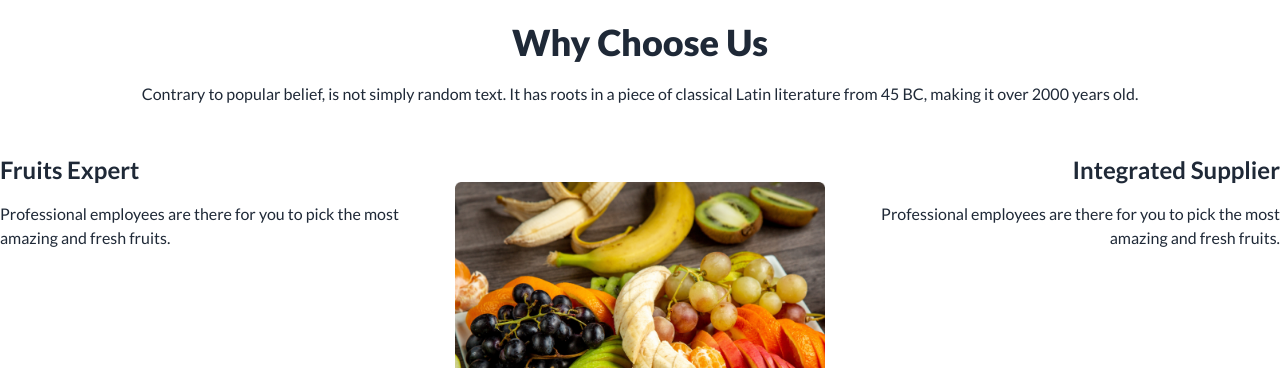
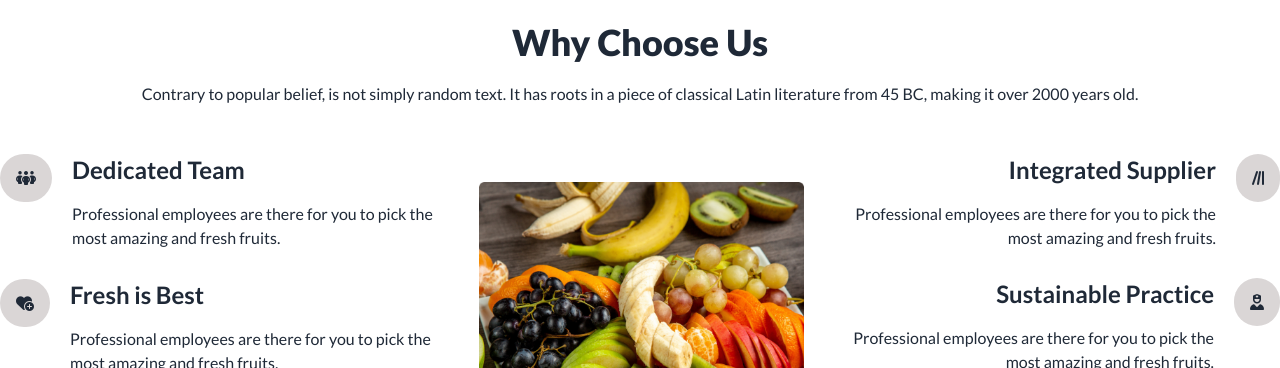
Before and after one commit to Ifteharr001/Fruit-Brust-Assignment-03, a plain HTML site: page index.html in a window 1280 px wide. Shown: the part 2432-2800 px from the top of the page. Drawn offline with nearby package versions, Linux system fonts and the light colour scheme.

```diff
--- a/index.html
+++ b/index.html
@@ -56,7 +56,7 @@
                     </ul>
                   </div>
                   <div class="navbar-center hidden lg:flex">
-                    <ul class="menu menu-horizontal px-1 text-xl text-[#fff] lato-font font-semibold">
+                    <ul class="menu menu-horizontal px-1 text-sm text-[#fff] lato-font font-semibold">
                         <li class="hover:bg-white"><a>Home</a></li>
                         <li class="hover:bg-white"><a>About Us</a></li>
                         <li class="hover:bg-white"><a>All Fruits</a></li>
@@ -73,7 +73,7 @@
                 <!-- search bar -->
                 <div class="navbar-end invisible lg:visible">
                     <input type="text" placeholder="Search Here" class=" input input-bordered w-34 rounded-full border-0 md:w-auto px-18 relative" />
-                    <i class="fa-solid fa-magnifying-glass absolute right-36 text-xl"></i>
+                    <i class="fa-solid fa-magnifying-glass absolute right-32 text-xl"></i>
                 </div>
               </div>
         </nav>
@@ -437,30 +437,79 @@
         <!-- container -->
         <div class="my-12 flex lg:text-start text-center flex-col lg:flex-row">
             <!-- first div -->
-            <div>
-                <div>
-                    <!-- icon -->
 
+          <div class="grid grid-cols-1 gap-7">
+              <!-- first container -->
+              <div class="flex flex-row gap-5">
+                <div class=" ">
+                    <i class="fa-solid fa-people-group bg-[#dad6d6] rounded-full p-4"></i>
                 </div>
                 <div class="space-y-4">
-                    <h3 class="font-bold text-2xl">Fruits Expert</h3>
+                    <h3 class="font-bold text-2xl">Dedicated Team</h3>
                     <p>Professional employees are there for you to pick the most amazing and fresh fruits.</p>
                 </div>
             </div>
+            <!-- secound container -->
+            <div class="flex flex-row gap-5">
+                <div class=" ">
+                    <i class="fa-solid fa-heart-circle-plus bg-[#dad6d6] rounded-full p-4"></i>
+                </div>
+                <div class="space-y-4">
+                    <h3 class="font-bold text-2xl">Fresh is Best</h3>
+                    <p>Professional employees are there for you to pick the most amazing and fresh fruits.</p>
+                </div>
+            </div>
+            <!-- therd container -->
+            <div class="flex flex-row gap-5">
+                <div class=" ">
+                    <i class="fa-solid fa-gift bg-[#dad6d6] rounded-full p-4"></i>
+                </div>
+                <div class="space-y-4">
+                    <h3 class="font-bold text-2xl">Gift Certificates</h3>
+                    <p>Professional employees are there for you to pick the most amazing and fresh fruits.</p>
+                </div>
+            </div>
+          </div>
             <!-- secound div -->
-            <div class="my-7">
+
+            <div class="my-7 mx-7">
                 <img src="images/whychoose1.png" alt="">
             </div>
             <!-- therd div -->
             <div class="lg:text-end">
-                <div>
-                    <!-- icon -->
+                <div class="grid grid-cols-1 gap-7">
+                    <!-- fourth container -->
+                    <div class="flex flex-row gap-5">
 
-                </div>
-                <div class="space-y-4">
-                    <h3 class="font-bold text-2xl">Integrated Supplier</h3>
-                    <p>Professional employees are there for you to pick the most amazing and fresh fruits.</p>
-                </div>
+                      <div class="space-y-4">
+                          <h3 class="font-bold text-2xl">Integrated Supplier</h3>
+                          <p>Professional employees are there for you to pick the most amazing and fresh fruits.</p>
+                      </div>
+                      <div class=" ">
+                        <i class="fa-solid fa-lines-leaning bg-[#dad6d6] rounded-full p-4"></i>
+                    </div>
+                  </div>
+                  <!-- fifth container -->
+                  <div class="flex flex-row gap-5">
+
+                      <div class="space-y-4">
+                          <h3 class="font-bold text-2xl">Sustainable Practice</h3>
+                          <p>Professional employees are there for you to pick the most amazing and fresh fruits.</p>
+                      </div>
+                      <div class=" ">
+                        <i class="fa-solid fa-user-nurse bg-[#dad6d6] rounded-full p-4"></i>
+                    </div>
+                  </div>
+                  <!-- first container -->
+                  <div class="flex flex-row gap-5">
+
+                      <div class="space-y-4">
+                          <h3 class="font-bold text-2xl">The Benefits Only</h3>
+                          <p>Professional employees are there for you to pick the most amazing and fresh fruits.</p>
+                      </div>
+                      <div class=" ">
+                        <i class="fa-solid fa-thumbs-up bg-[#dad6d6] rounded-full p-4"></i>
+                    </div>
             </div>
         </div>
     </section>
```
